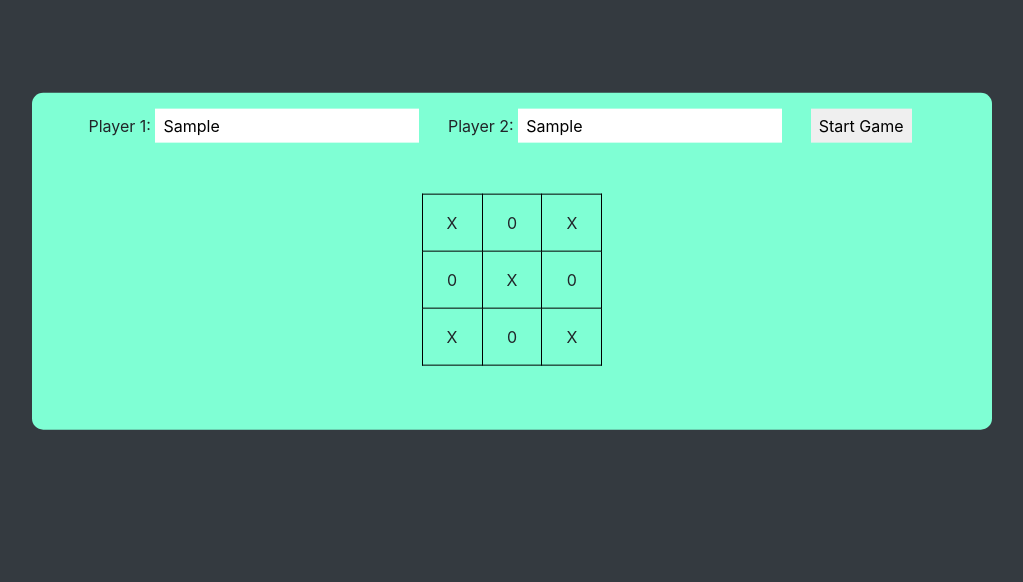
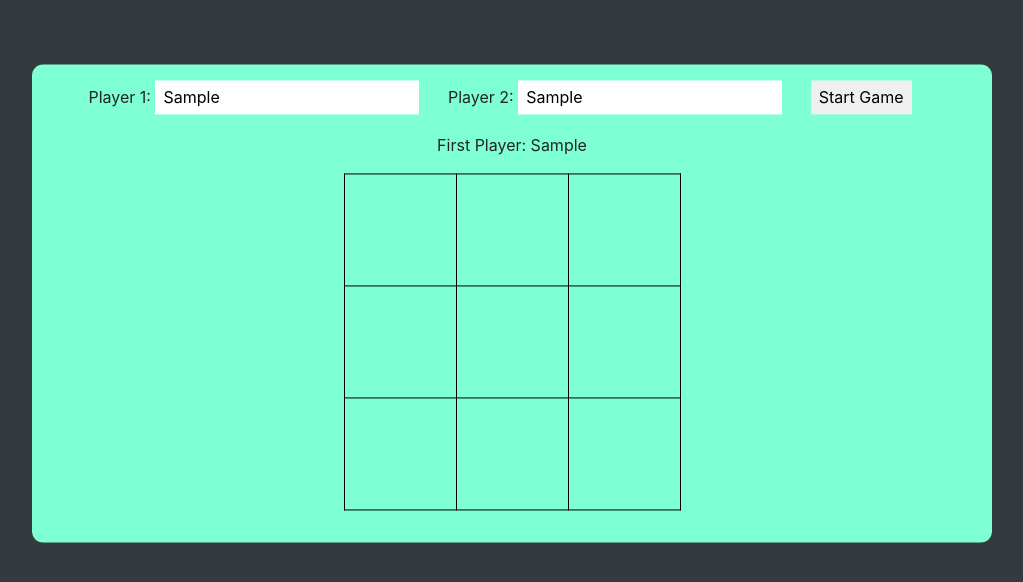
Before and after one commit to teekaytech/Tic-Tac-Toe-JS, a plain HTML site: page index.html in a window 1280 px wide. Both pictures are taken after typing "Sample", "Sample" into the empty fields and a click on the input "Start Game". Shown: the whole page, without its empty margins (128-1151 px from the left). Drawn offline with nearby package versions, Linux system fonts and the light colour scheme.

Commit message:
Build function that allows players to place mark on the board

```diff
--- a/assets/style.css
+++ b/assets/style.css
@@ -37,8 +37,10 @@ input[type=submit] {
 }
 
 th, td {
-  padding: 1em 1.5em;
   text-align: center;
+  vertical-align: middle;
+  width: 7em;
+  height: 7em;
 }
 
 table {
--- a/index.html
+++ b/index.html
@@ -22,40 +22,30 @@
       </form>
     </section>
 
-    <section class="board justify-content-center my-5">
+    <section class="messages mt-3"></section>
+
+    <section class="board justify-content-center my-3">
       <table id="table" class="">
         <tr>
-          <td data-move-val='0'>1</td>
-          <td data-move-val='1'>2</td>
-          <td data-move-val='2'>3</td>
+          <td data-move-val='0'></td>
+          <td data-move-val='1'></td>
+          <td data-move-val='2'></td>
         </tr>
         <tr>
-          <td data-move-val='3'>4</td>
-          <td data-move-val='4'>5</td>
-          <td data-move-val='5'>6</td>
+          <td data-move-val='3'></td>
+          <td data-move-val='4'></td>
+          <td data-move-val='5'></td>
         </tr>
         <tr>
-          <td data-move-val='6'>7</td>
-          <td data-move-val='7'>8</td>
-          <td data-move-val='8'>9</td>
+          <td data-move-val='6'></td>
+          <td data-move-val='7'></td>
+          <td data-move-val='8'></td>
         </tr>
       </table>
     </section>
 
-    <section class="messages">
-    </section>
+    <section class="status"></section>
   </main>
-  <!-- <script>
-    let table = document.getElementById('table');
-  table.addEventListener('click', function(event) {
-    let td = event.target.closest('td');
-
-    if (!td || !table.contains(td)) return; // (3)
-
-    td.classList.add('highlight');
-    console.log(td.dataset.moveVal);
-  });
-</script> -->
   <script src="scripts/main.js" type="module"></script>
 </body>
 </html>
--- a/scripts/main.js
+++ b/scripts/main.js
@@ -1,17 +1,49 @@
 /* eslint-disable import/extensions */
 
 import Elements from './modules/dom.js';
+import Player from './modules/player.js';
 import GameBoard from './modules/GameBoard.js';
 import GameController from './modules/GameController.js';
 
-// const firstPlayer = Player();
 const moves = GameBoard.getMoves();
 const cells = Elements.gameTable.getElementsByTagName('td');
-const newGame = GameController(moves);
+const players = [];
+let turn = 0;
+const newGame = GameController(cells, moves, turn);
 
+function toggleTurn() {
+  turn = (turn === 0) ? 1 : 0;
+}
+
+function gamePlay(cell, currentPlayer, nextPlayer) {
+  Elements.setMessage(`Next player to make move: ${nextPlayer.getName()}`);
+  newGame.makeMove(cell, currentPlayer.getMark());
+  toggleTurn();
+}
 
 Elements.startButton.addEventListener('click', (event) => {
+  const player1 = document.getElementById('player1').value || 'Taofeek';
+  const player2 = document.getElementById('player2').value || 'Frank';
+
+  players[0] = Player(player1, 'X');
+  players[1] = Player(player2, 'O');
+
   event.preventDefault();
-  newGame.render(cells);
+  newGame.render();
+
   Elements.gameTable.style.display = 'flex';
+  Elements.setMessage(`First Player: ${players[0].getName()}`);
 });
+
+Elements.gameTable.addEventListener('click', (event) => {
+  const cell = event.target.closest('td');
+  const table = Elements.gameTable;
+
+  Elements.styleCell(table, cell);
+
+  if (turn === 0) {
+    gamePlay(cell, players[0], players[1]);
+  } else {
+    gamePlay(cell, players[1], players[0]);
+  }
+});
--- a/scripts/modules/GameBoard.js
+++ b/scripts/modules/GameBoard.js
@@ -1,11 +1,7 @@
 const GameBoard = (() => {
-  let moves = ['X', '0', 'X', '0', 'X', '0', 'X', '0', 'X'];
+  let moves = ['', '', '', '', '', '', '', '', ''];
 
   const getMoves = () => moves;
-
-  // function showBoard() {
-  //   gameboard.style.display = 'block';
-  // }
 
   function resetBoard() {
     moves = ['', '', '', '', '', '', '', '', ''];
--- a/scripts/modules/GameController.js
+++ b/scripts/modules/GameController.js
@@ -1,24 +1,28 @@
 
-const GameController = (moves) => {
-  // const validateMove = (player, mark) => {
-
-  // };
-
-  const populateTable = (cells, moves) => {
+const GameController = (cells, moves) => {
+  const populateTable = () => {
     for (let index = 0; index < cells.length; index += 1) {
       cells[index].textContent = moves[index];
     }
   };
 
-  const render = (cells) => {
-    populateTable(cells, moves);
+  const render = () => {
+    populateTable();
   };
 
-  // const makeMove = () => {
+  const validateMove = (cell) => (moves[cell.dataset.moveVal] === '');
 
-  // };
+  const makeMove = (cell, mark) => {
+    console.log(validateMove(cell));
+    if (validateMove(cell)) {
+      moves[cell.dataset.moveVal] = mark;
+      render();
+      return true;
+    }
+    return false;
+  };
 
-  return { render };
+  return { render, makeMove };
 };
 
 export default GameController;
--- a/scripts/modules/dom.js
+++ b/scripts/modules/dom.js
@@ -3,8 +3,18 @@ const Elements = (() => {
   const gameTable = document.querySelector('.board');
   const messageContainer = document.querySelector('.messages');
 
+  const styleCell = (table, cell) => {
+    if (!cell || !table.contains(cell)) return;
+
+    cell.classList.add('highlight');
+  };
+
+  function setMessage(message) {
+    messageContainer.textContent = message;
+  }
+
   return {
-    startButton, gameTable, messageContainer,
+    startButton, gameTable, messageContainer, styleCell, setMessage,
   };
 })();
 
```
